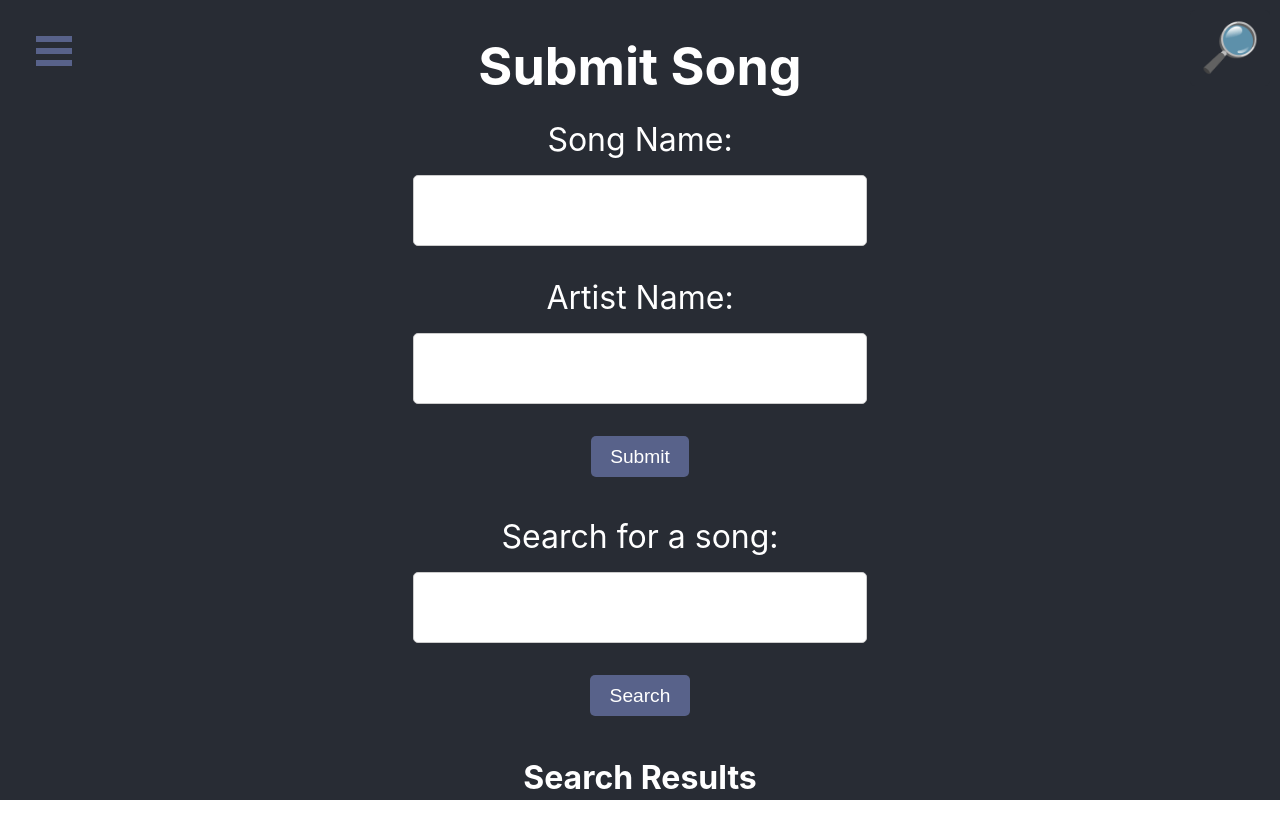
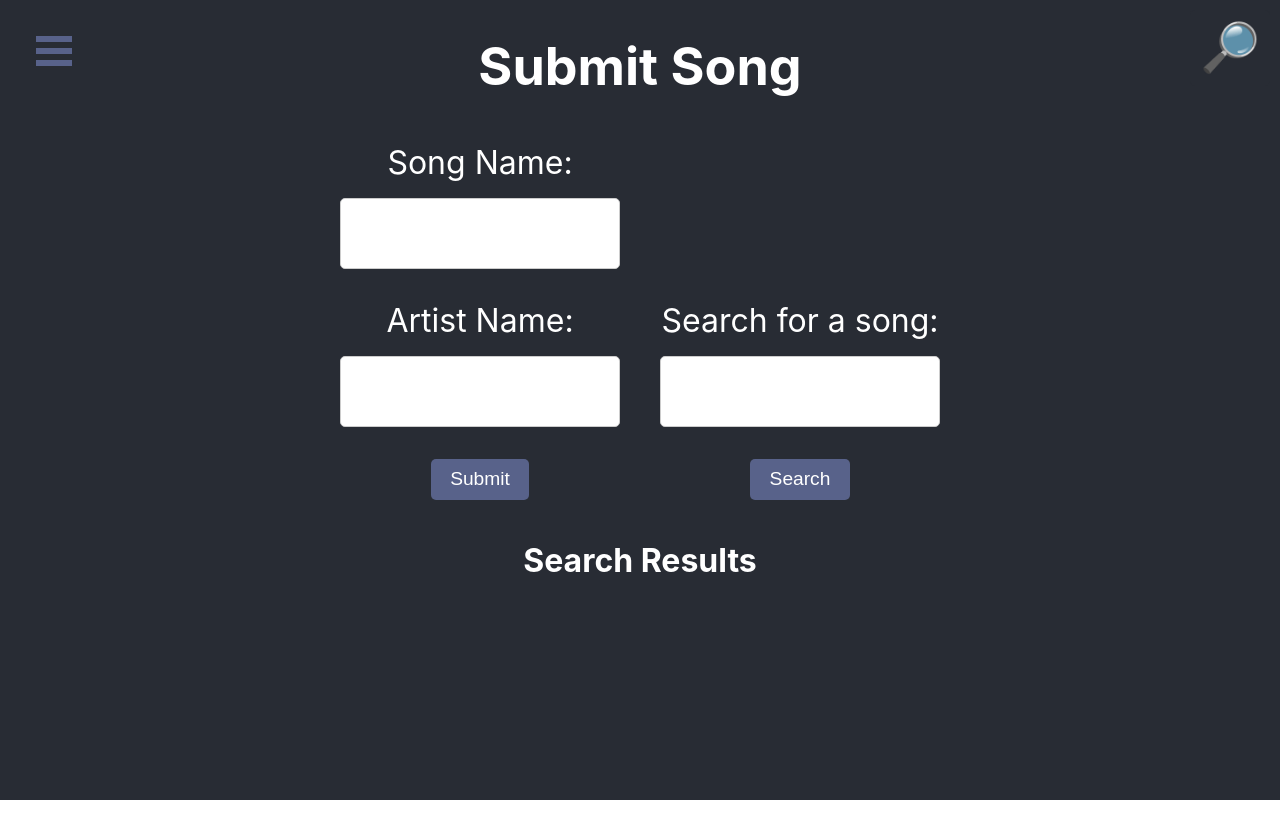
Before and after one commit to AnthonySchneider2000/NextJS-YouTube-Playlist-Manager, a Next.js app: page /SubmitSong in a window 1280 px wide. Built offline with nearby package versions, Linux system fonts and the light colour scheme.

Commit message:
put the 2 forms on SubmitSong into row container

```diff
--- a/pages/SubmitSong.js
+++ b/pages/SubmitSong.js
@@ -31,6 +31,7 @@ export default function SubmitSong() {
   };
   return (
     <Layout title="Submit Song">
+      <div className={styles["formContainer"]}>
       <form
         className={styles["registration-form"]}
         action="/api/song"
@@ -55,12 +56,13 @@ export default function SubmitSong() {
         />
         <button type="submit">Search</button>
       </form>
+      </div>
       <div>
         <h1>Search Results</h1>
         <ul>
           {searchResults.map((result) => (
             <li key={result.id.videoId} className={playlistCSS["playlistListFlex"]}>
-              <a href={`/song/${result.id.videoId}`}>{result.snippet.title}</a>
+              <div>{result.snippet.title}</div>
             </li>
           ))}
         </ul>
--- a/styles/App.module.css
+++ b/styles/App.module.css
@@ -96,14 +96,21 @@
   /* background-color: #58628a; */
   color: #c7d3ff;
 }
-
+.formContainer{
+  display: flex;
+  flex-direction: row;
+  align-items: flex-start;
+  justify-content: space-evenly;
+  width: 100%;
+}
 .registration-form {
   display: flex;
   flex-direction: column;
   align-items: center;
-  justify-content: center;
+  justify-content: flex-end;
   margin: 10px;
   padding: 10px;
+  height: 400px
   /* Add other styles as needed */
 }
 
```
